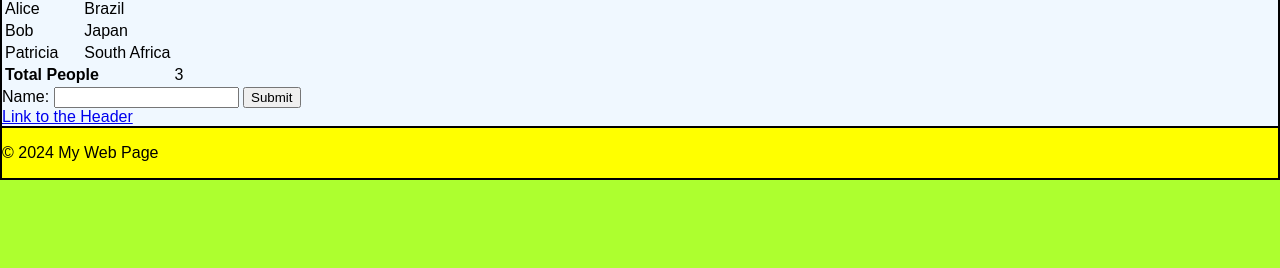
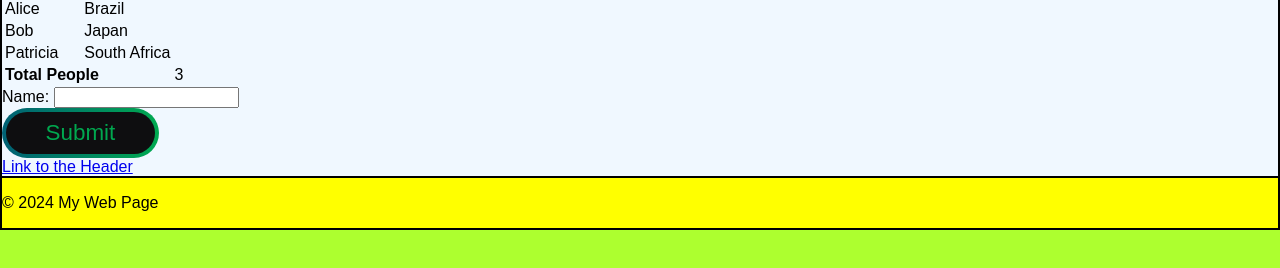
Before and after one commit to cjheyde/Turtle_Team_Test, a plain HTML site: page index.html in a window 1280 px wide. Shown: the part 522-790 px from the top of the page. Drawn offline with Linux system fonts and the light colour scheme.

Commit message:
Button fix

```diff
--- a/index.html
+++ b/index.html
@@ -85,7 +85,7 @@
       <form action="/submit" method="post">
         <label for="name">Name:</label>
         <input type="text" id="name" name="name" />
-        <button type="submit">Submit</button>
+        <a class="bn31" href="/"><span class="bn31span">Submit</span></a>
       </form>
       <a href="#navbar" target="_self" rel="noopener">Link to the Header</a>
     </main>
--- a/style.css
+++ b/style.css
@@ -10,7 +10,7 @@ header {
   background-color: aquamarine;
   border: 1px solid black;
   height: 200px;
-    background-image: url('/images/logo_Bright.png');
+  background-image: url("/images/logo_Bright.png");
 }
 
 main {
@@ -22,3 +22,37 @@ footer {
   background-color: yellow;
   border: 1px solid black;
 }
+
+.bn31 {
+  background-image: linear-gradient(to right, #006175 0%, #00a950 100%);
+  border-radius: 40px;
+  box-sizing: border-box;
+  color: #00a84f;
+  display: block;
+  height: 50px;
+  font-size: 1.4em;
+  padding: 4px;
+  position: relative;
+  text-decoration: none;
+  width: 7em;
+  z-index: 2;
+}
+
+.bn31:hover {
+  color: #fff;
+}
+
+.bn31 .bn31span {
+  align-items: center;
+  background: #0e0e10;
+  border-radius: 40px;
+  display: flex;
+  justify-content: center;
+  height: 100%;
+  transition: background 0.5s ease;
+  width: 100%;
+}
+
+.bn31:hover .bn31span {
+  background: transparent;
+}
```
Lines whose indentation alone changed are shown as unchanged.
